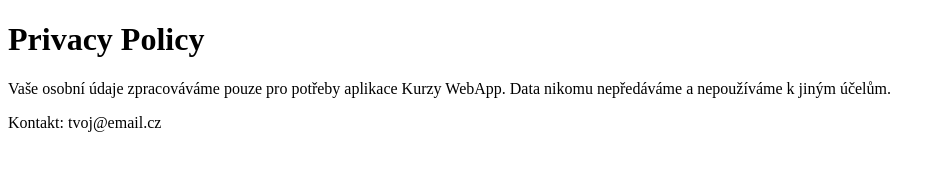
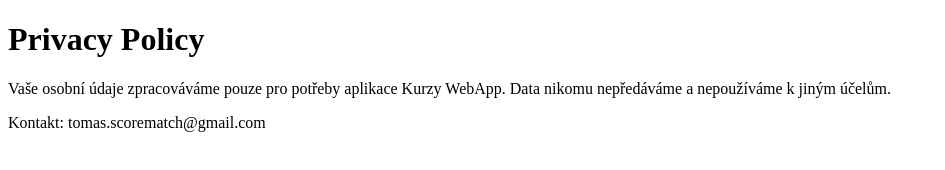
Before and after one commit to TuomasMel/privacy-policy, a plain HTML site: page index.html in a window 1280 px wide. Shown: the whole page, without its empty margins (0-945 px from the left). Drawn offline with Linux system fonts and the light colour scheme.

Commit message:
Update index.html

```diff
--- a/index.html
+++ b/index.html
@@ -7,6 +7,6 @@
 <body>
   <h1>Privacy Policy</h1>
   <p>Vaše osobní údaje zpracováváme pouze pro potřeby aplikace Kurzy WebApp. Data nikomu nepředáváme a nepoužíváme k jiným účelům.</p>
-  <p>Kontakt: tvoj@email.cz</p>
+  <p>Kontakt: tomas.scorematch@gmail.com</p>
 </body>
 </html>
```
